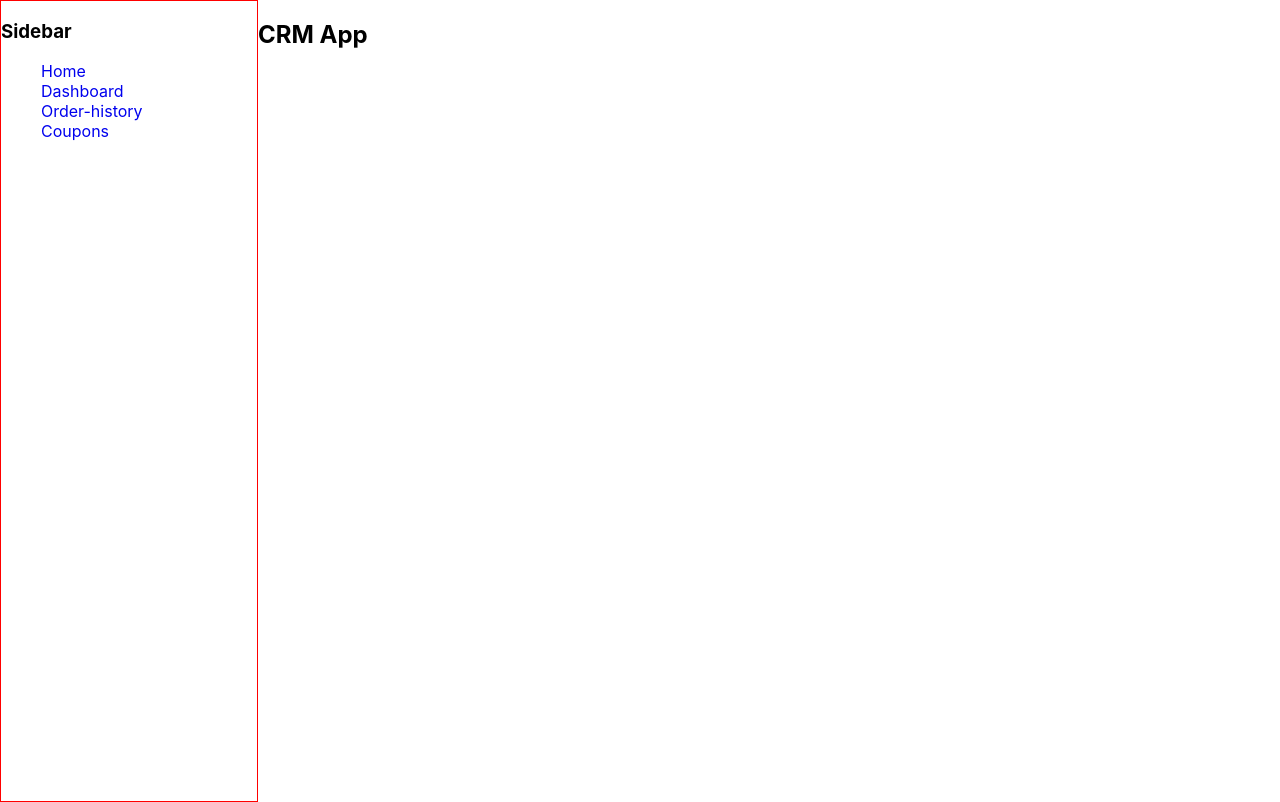
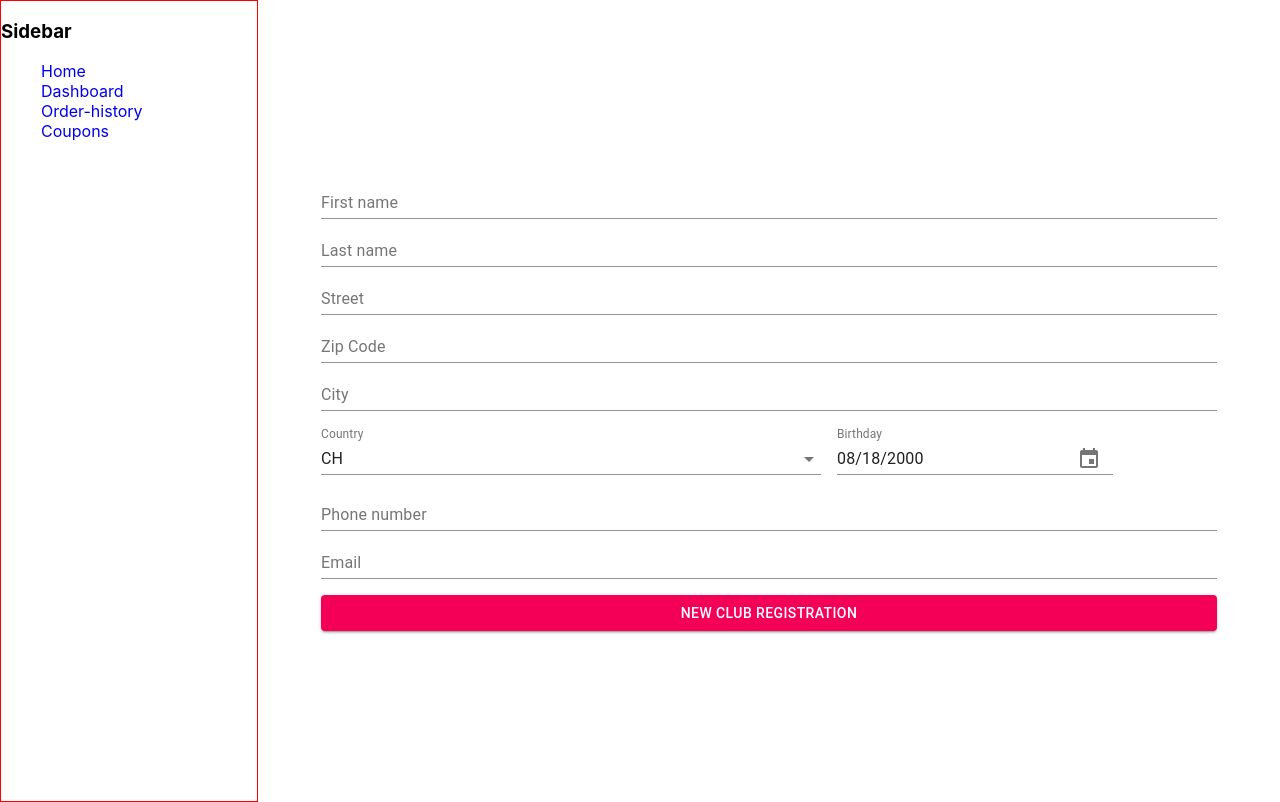
Before and after one commit to LucutAna/crm-app-frontend, a React (Create React App) app: page / in a window 1280 px wide. Built offline with nearby package versions, Linux system fonts and the light colour scheme; no server answers.

Commit message:
create customer form\

```diff
--- /dev/null
+++ b/src/components/customerForm/CustomerForm.css
@@ -0,0 +1,4 @@
+.form-container {
+    width: 70%;
+    margin: auto;
+}
--- /dev/null
+++ b/src/components/customerForm/CustomerForm.js
@@ -0,0 +1,213 @@
+import React from 'react';
+import {useFormik} from 'formik';
+import {makeStyles} from '@material-ui/core/styles';
+import InputLabel from '@material-ui/core/InputLabel';
+import MenuItem from '@material-ui/core/MenuItem';
+import FormControl from '@material-ui/core/FormControl';
+import Select from '@material-ui/core/Select';
+import * as yup from 'yup';
+import TextField from '@material-ui/core/TextField';
+import Button from "@material-ui/core/Button";
+import DateFnsUtils from '@date-io/date-fns';
+import './CustomerForm.css';
+import {
+    MuiPickersUtilsProvider,
+    KeyboardDatePicker,
+} from '@material-ui/pickers';
+
+const validationSchema = yup.object({
+    firstName: yup
+        .string('Enter your first name')
+        .min(2, 'First name should be of minimum 2 characters length')
+        .required('First name is required'),
+    lastName: yup
+        .string('Enter your last name')
+        .min(2, 'Last name should be of minimum 2 characters length')
+        .required('Last name is required'),
+    street: yup
+        .string('Street your last name')
+        .min(2, 'Street should be of minimum 2 characters length')
+        .required('Street is required'),
+    zipCode: yup
+        .string('Enter your zip code')
+        .min(5, 'Zip code should be of minimum 5 characters length')
+        .required('Zip code is required'),
+    city: yup
+        .string('Enter your City')
+        .min(2, 'City should be of minimum 2 characters length')
+        .required('City is required'),
+    country: yup
+        .string('Enter your Country')
+        .min(2, 'Country should be of minimum 2 characters length')
+        .required('Country is required'),
+    phoneNumber: yup
+        .number('Enter your phone')
+        .min(5, 'Phone should be of minimum 5 digits length')
+        .required('Country is required'),
+    email: yup
+        .string('Enter your email')
+        .email('Enter a valid email')
+        .required('Email is required'),
+});
+
+const CustomerForm = () => {
+    const [country, setCountry] = React.useState('CH');
+    const [selectedDate, setSelectedDate] = React.useState(new Date('2000-08-18T21:11:54'));
+    const formik = useFormik({
+        initialValues: {
+            gender: '',
+            firstName: '',
+            lastName: '',
+            street: '',
+            zipCode: '',
+            city: '',
+            country: '',
+            birthday: '',
+            phoneNumber: '',
+            email: ''
+        },
+        validationSchema: validationSchema
+    });
+    const useStyles = makeStyles((theme) => ({
+        country: {
+            marginTop: theme.spacing(2),
+            marginRight: theme.spacing(2),
+            minWidth: 500,
+        },
+        selectEmpty: {
+            marginTop: theme.spacing(2),
+        },
+        btnRegistration: {
+            marginTop: theme.spacing(2),
+        }
+    }));
+    const classes = useStyles();
+
+    const handleChange = (event) => {
+        setCountry(event.target.value);
+    };
+
+    const handleDateChange = (date) => {
+        setSelectedDate(date.toISOString());
+    };
+    const submitCustomerData = (data) => {
+        const customerData = {...data.values, country, selectedDate}
+        console.log(customerData);
+    }
+    return (
+        <div className="form-container">
+            <form onSubmit={formik.handleSubmit} className={classes.formControl}>
+                <TextField
+                    fullWidth
+                    id="firstName"
+                    name="firstName"
+                    label="First name"
+                    value={formik.values.firstName}
+                    onChange={formik.handleChange}
+                    error={formik.touched.firstName && Boolean(formik.errors.firstName)}
+                    helperText={formik.touched.firstName && formik.errors.firstName}
+                />
+                <TextField
+                    fullWidth
+                    id="lastName"
+                    name="lastName"
+                    label="Last name"
+                    value={formik.values.lastName}
+                    onChange={formik.handleChange}
+                    error={formik.touched.lastName && Boolean(formik.errors.lastName)}
+                    helperText={formik.touched.lastName && formik.errors.lastName}
+                />
+                <TextField
+                    fullWidth
+                    id="street"
+                    name="street"
+                    label="Street"
+                    value={formik.values.street}
+                    onChange={formik.handleChange}
+                    error={formik.touched.street && Boolean(formik.errors.street)}
+                    helperText={formik.touched.street && formik.errors.street}
+                />
+                <TextField
+                    fullWidth
+                    id="zipCode"
+                    name="zipCode"
+                    label="Zip Code"
+                    value={formik.values.zipCode}
+                    onChange={formik.handleChange}
+                    error={formik.touched.zipCode && Boolean(formik.errors.zipCode)}
+                    helperText={formik.touched.zipCode && formik.errors.zipCode}
+                />
+                <TextField
+                    fullWidth
+                    id="city"
+                    name="city"
+                    label="City"
+                    value={formik.values.city}
+                    onChange={formik.handleChange}
+                    error={formik.touched.city && Boolean(formik.errors.city)}
+                    helperText={formik.touched.city && formik.errors.city}
+                />
+                <FormControl className={classes.country}>
+                    <InputLabel shrink>Country</InputLabel>
+                    <Select
+                        labelId="demo-simple-select-placeholder-label-label"
+                        id='country'
+                        value={country}
+                        onChange={handleChange}
+                        displayEmpty
+                        className={classes.selectEmpty}
+                    >
+                        <MenuItem value="DE">
+                            <em>DE</em>
+                        </MenuItem>
+                        <MenuItem value='CH'>CH</MenuItem>
+                        <MenuItem value='AT'>AT</MenuItem>
+                        <MenuItem value='PL'>PL</MenuItem>
+                    </Select>
+                </FormControl>
+                <MuiPickersUtilsProvider utils={DateFnsUtils}>
+                    <KeyboardDatePicker
+                        margin="normal"
+                        id="date-picker-dialog"
+                        label="Birthday"
+                        format="MM/dd/yyyy"
+                        value={selectedDate}
+                        onChange={handleDateChange}
+                        KeyboardButtonProps={{
+                            'aria-label': 'change date',
+                        }}
+                    />
+                </MuiPickersUtilsProvider>
+                <TextField
+                    fullWidth
+                    id="phoneNumber"
+                    name="phoneNumber"
+                    label="Phone number"
+                    value={formik.values.phoneNumber}
+                    onChange={formik.handleChange}
+                    error={formik.touched.phoneNumber && Boolean(formik.errors.phoneNumber)}
+                    helperText={formik.touched.phoneNumber && formik.errors.phoneNumber}
+                />
+                <TextField
+                    fullWidth
+                    id="email"
+                    name="email"
+                    label="Email"
+                    value={formik.values.email}
+                    onChange={formik.handleChange}
+                    error={formik.touched.email && Boolean(formik.errors.email)}
+                    helperText={formik.touched.email && formik.errors.email}
+                />
+                <Button fullWidth
+                        className={classes.btnRegistration}
+                        color="secondary" variant="contained"
+                        type="submit"
+                        onClick={() => submitCustomerData(formik)}> New Club Registration
+                </Button>
+            </form>
+        </div>
+    );
+};
+
+
+export default CustomerForm;
--- a/src/containers/home/Home.js
+++ b/src/containers/home/Home.js
@@ -1,8 +1,9 @@
+import CustomerForm from "../../components/customerForm/CustomerForm";
 const Home = () => {
     return (
-        <div>
-            <h2>CRM App</h2>
-        </div>
+        <>
+            <CustomerForm/>
+        </>
     )
 }
 
--- a/src/index.js
+++ b/src/index.js
@@ -5,12 +5,10 @@ import App from './App';
 import axios from "axios";
 
 //add default header with authorization FIFAToken TODO only for development mode
-const FIFAToken = 'eyJhbGciOiJSUzI1NiIsInR5cCI6IkpXVCIsImtpZCI6Im8ybW1zIn0.eyJ0IjoidSIsInN1YiI6IjVlMzJjMWIyNWIyYzVjMDAwYTM2OWM4ZCIsImF1ZCI6ImNybWFwcHRlc3QiLCJzY29wZSI6WyJGSUZBX1BST0ZJTEVfUkVBRCJdLCJpYXQiOjE2MTQwNjk2MTgsImV4cCI6MTYxNDY3NDQxOCwiaXNzIjoibW1zaS1kZXYifQ.Vygr1DUdpQv_bFaaLG_6NCnadc60xpNaMO7zzSvY7TM80zJkoAJUEKiN1Y8ORGdrCxraUkeqQVbZWiFw5rtQCZeybXIDjUamNWCGG6Vd0dh9X8-5bpjeX_E7OlJNiL3TUKYnM3wtK2SNRzSGneBd2sDrbZVmxoaOw2J2LEUtA6snNgHEuf1cizAdwZ4TjGrJBHLMvHt7Gte2xBZqka_yqMo4dOZy_oCmFz0R7etnhaFNDMEBb47IsKFssqctTXZJ_wCo114N0rvNbGZAGW9vAJQ_0CDrGZuxXq2qWsgxSjhS5WokMFcIH1TDnp-sre4uufu0SO4z3ah9TcNRuKS8qg';
+const FIFAToken = 'eyJhbGciOiJSUzI1NiIsInR5cCI6IkpXVCIsImtpZCI6Im8ybW1zIn0.eyJ0IjoidSIsInN1YiI6IjVlMzJjMWIyNWIyYzVjMDAwYTM2OWM4ZCIsImF1ZCI6ImNybWFwcHRlc3QiLCJzY29wZSI6WyJGSUZBX1BST0ZJTEVfUkVBRCJdLCJpYXQiOjE2MTQ3ODAwODYsImV4cCI6MTYxNTM4NDg4NiwiaXNzIjoibW1zaS1kZXYifQ.MWZNSOl4H6edbIIF7dBRz_kP6bSCgFvfpT_awda0TpSgKlw7Jbs_w6W-LznwSrFmzcLBQ614WTeM1DQY5MTnWlLB8n1uRhqLVo59XXkOfc03KYt9spSAsc5wfT6YCEcUysRS87sNvFw3ZoxiSJh9C9MLxGenKrABiTbKopk6Z7grhXVliOZP1bUgjlG-6ZXGi5Q3TnoiCkuob3EA9HkmD6zyQrdehe5PuAObR1rqS6q6wWfoJtgsOJlhJz8-Y-hxp-_2nRofErYxcNuJkxQGmDKF7l4qbFrZqbofXkx163DPVjKspTwjTxMAFHv6LyAkwmbH4gOeCaupzX9AZ2ol4g';
 axios.defaults.headers.common['Authorization'] = `Bearer ${FIFAToken}`;
 
 ReactDOM.render(
-  <React.StrictMode>
-    <App />
-  </React.StrictMode>,
+    <App />,
   document.getElementById('root')
 );
```
Also changed, not shown: package.json (+10 -1 lines), 2 other files (tests, documents, lock files or other folders).
